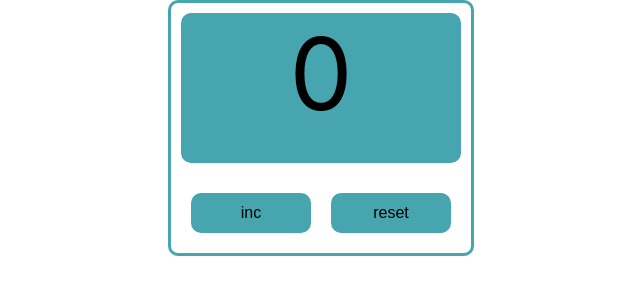
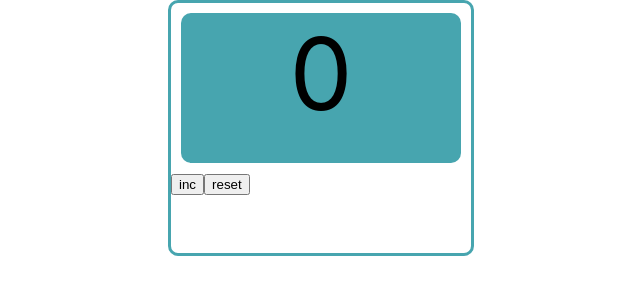
Before and after one commit to OlhaFedorets/counter-01, a React (Create React App) app: page / in a window 1280 px wide. Shown: the top 300 px of the page, without its empty margins (319-959 px from the left). Built offline with nearby package versions, Linux system fonts and the light colour scheme.

Commit message:
change button

```diff
--- a/src/Button.tsx
+++ b/src/Button.tsx
@@ -1,26 +1,15 @@
 import React from 'react';
-import styled from "styled-components";
+
 
 type ButtonPropsType = {
     title: string
     onClickHandler: () => void
+    className?: string
 }
 
-export const Button = ({title, onClickHandler}: ButtonPropsType) => {
+export const Button = ({title, onClickHandler, className}: ButtonPropsType) => {
 
     return (
-        <StyledButton onClick={onClickHandler}>{title}</StyledButton>
+        <button className={className} onClick={onClickHandler}>{title}</button>
     );
 };
-
-
-
-const StyledButton = styled.button`
-    margin: 20px 0 0 20px;
-    width: 120px;
-    height: 40px;
-    background-color: #47a5af;
-    border: none;
-    border-radius: 10px;
-    font-size: 16px;
-`
```
